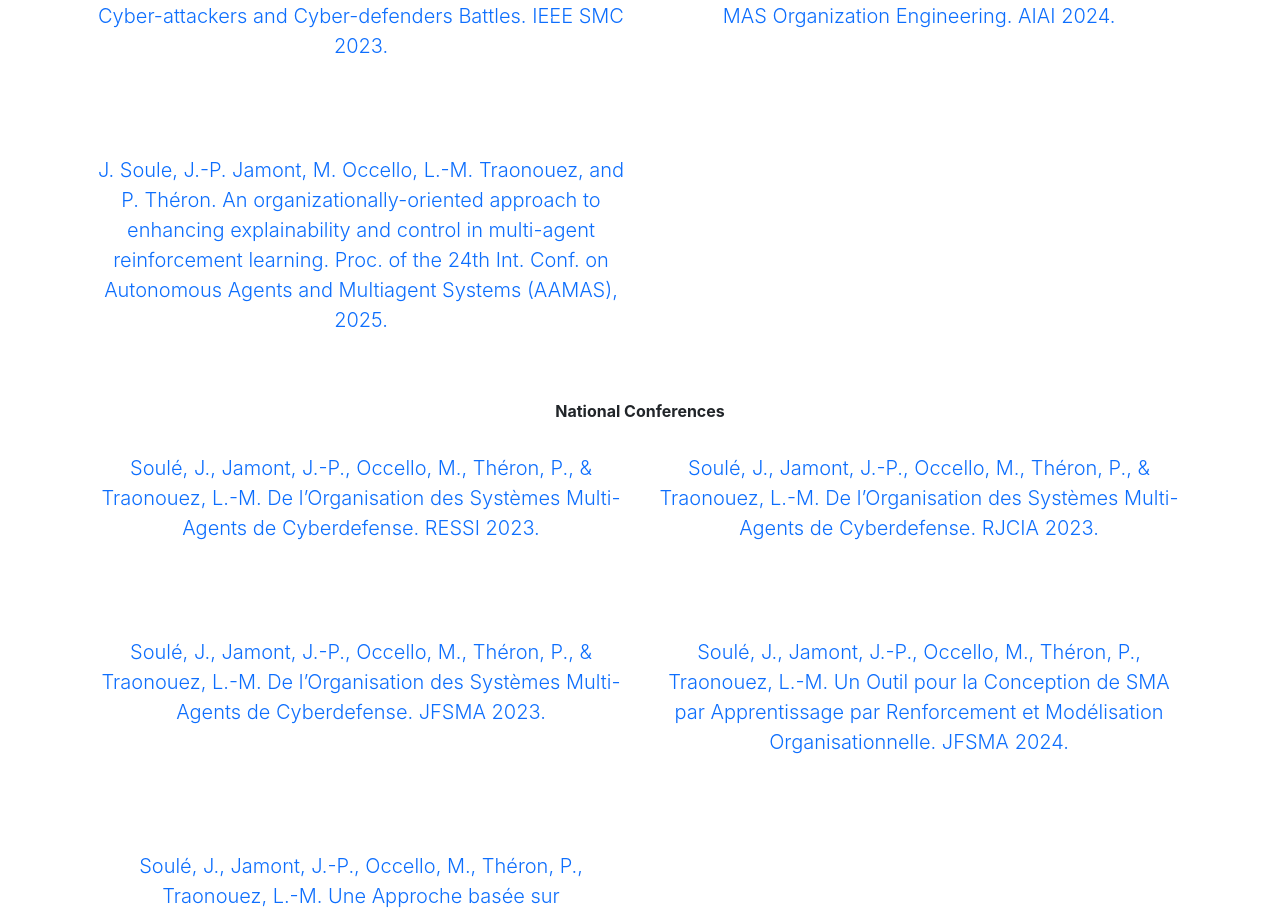
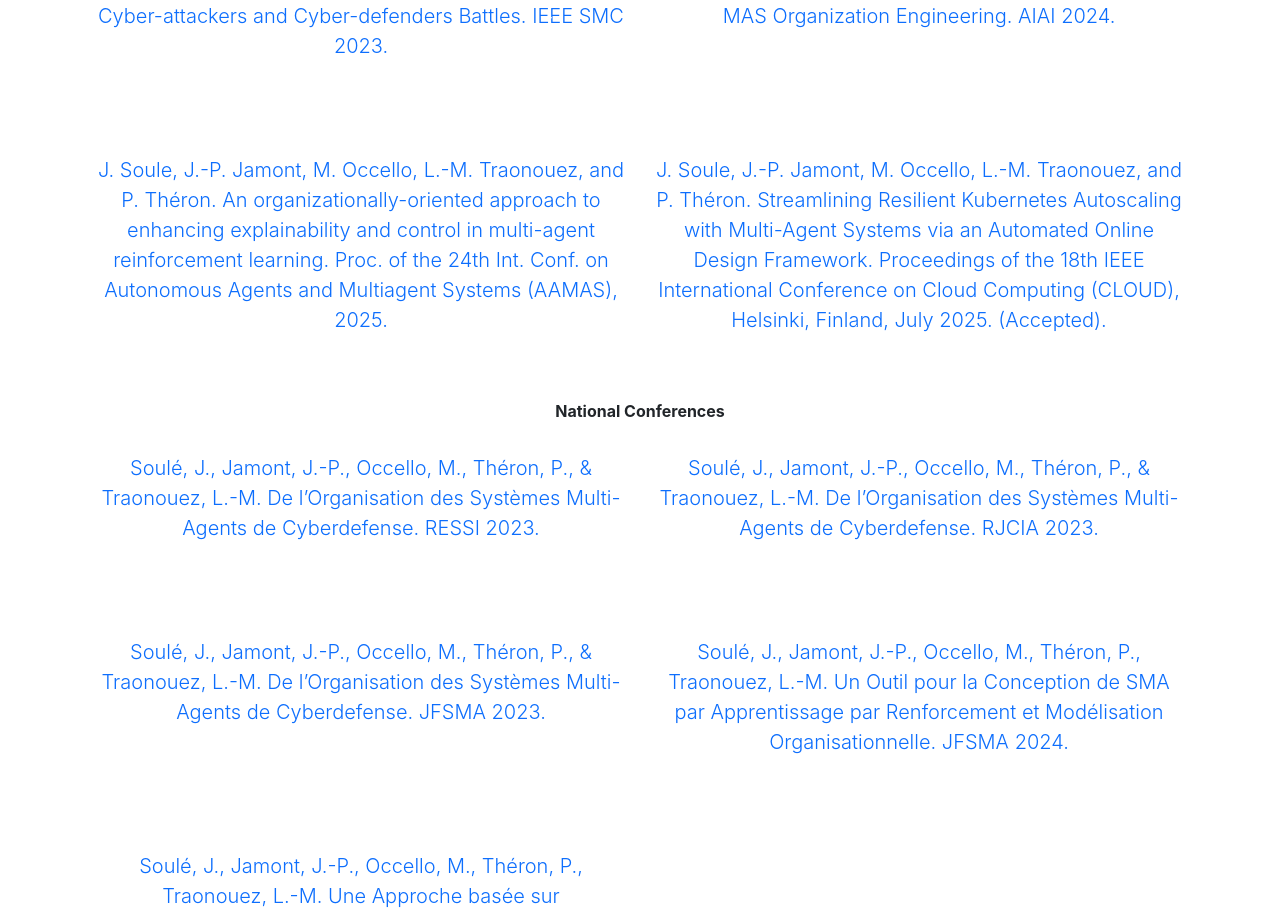
Before and after one commit to julien6/home, a React (Create React App) app: page / in a window 1280 px wide. Shown: the part 2142-3057 px from the top of the page. Built offline with nearby package versions, Linux system fonts and the light colour scheme; no server answers.

Commit message:
added CLOUD reference

```diff
--- a/src/editable-stuff/config.js
+++ b/src/editable-stuff/config.js
@@ -208,6 +208,10 @@ const publications = {
       {
         full_reference: "J. Soule, J.-P. Jamont, M. Occello, L.-M. Traonouez, and P. Théron. An organizationally-oriented approach to enhancing explainability and control in multi-agent reinforcement learning. Proc. of the 24th Int. Conf. on Autonomous Agents and Multiagent Systems (AAMAS), 2025.",
         url: "https://arxiv.org/abs/2503.23615"
+      },
+      {
+        full_reference: "J. Soule, J.-P. Jamont, M. Occello, L.-M. Traonouez, and P. Théron. Streamlining Resilient Kubernetes Autoscaling with Multi-Agent Systems via an Automated Online Design Framework. Proceedings of the 18th IEEE International Conference on Cloud Computing (CLOUD), Helsinki, Finland, July 2025. (Accepted).",
+        url: ""
       }
     ],
     national_journal: [],
```
